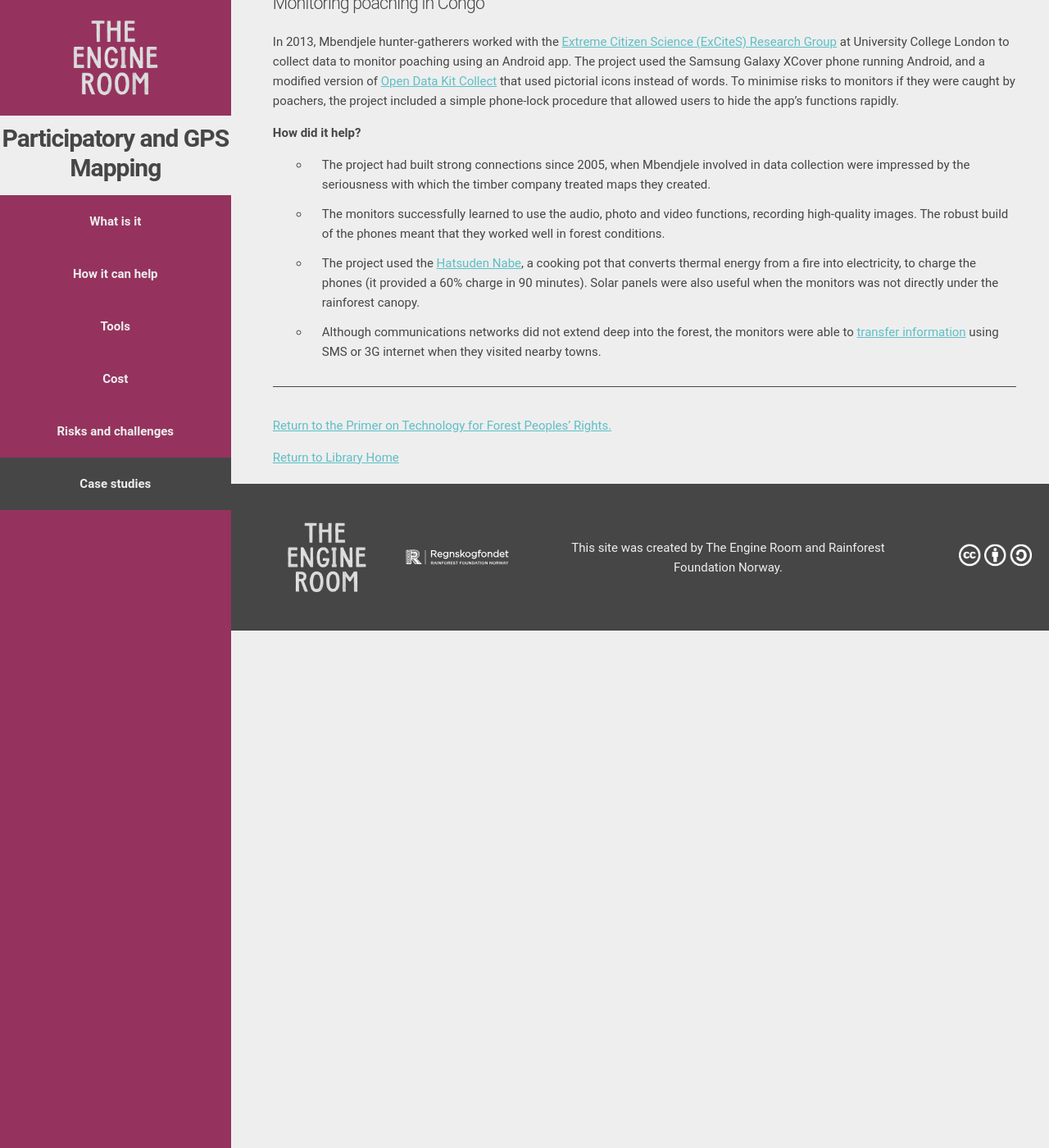
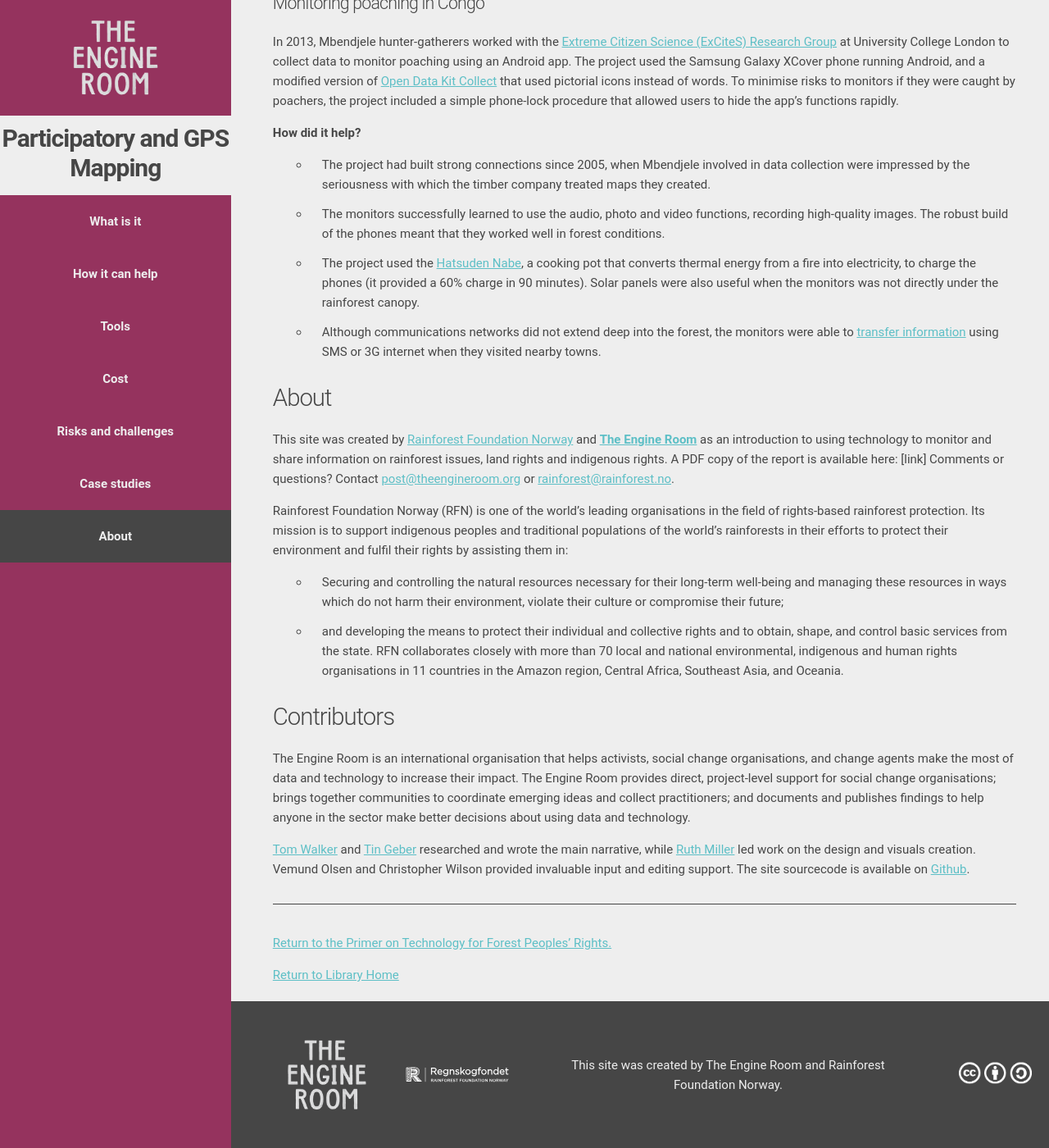
Before and after one commit to the-engine-room/library, a Jekyll site: the page built from _books/rainforest-tech-participatory-mapping.md, in a window 1280 px wide and 1400 px high, scrolled down 1816 px. Shown: the whole window at 82% size. Built offline with Jekyll 4.4.1, drawn with Linux system fonts in a browser that asks for light colours; nearby versions of some CDN libraries; comment, search, counter and statistics services are not loaded.

Commit message:
Added About section

```diff
--- a/_books/rainforest-tech-participatory-mapping.md
+++ b/_books/rainforest-tech-participatory-mapping.md
@@ -12,6 +12,7 @@ navigation:
   - Cost
   - Risks and challenges
   - Case studies
+  - About
 
 ---
 
@@ -65,6 +66,21 @@ In 2013, Mbendjele hunter-gatherers worked with the [Extreme Citizen Science (Ex
 * The project used the [Hatsuden Nabe](http://ustacticalsupply.com/thehastudennabehc-5-usbpancharger.aspx), a cooking pot that converts thermal energy from a fire into electricity, to charge the phones (it provided a 60% charge in 90 minutes). Solar panels were also useful when the monitors was not directly under the rainforest canopy.
 * Although communications networks did not extend deep into the forest, the monitors were able to [transfer information](http://dev3.acmdev.org/papers/dev-final45.pdf) using SMS or 3G internet when they visited nearby towns.
 
+### About
+
+This site was created by [Rainforest Foundation Norway](www.regnskog.no/en/) and __[The Engine Room](//theengineroom.org)__  as an introduction to using technology to monitor and share information on rainforest issues, land rights and indigenous rights. A PDF copy of the report is available here: [link] Comments or questions? Contact [post@theengineroom.org](mailto:post@theengineroom.org) or [rainforest@rainforest.no](rainforest@rainforest.no).
+
+Rainforest Foundation Norway (RFN) is one of the world's leading organisations in the field of rights-based rainforest protection. Its mission is to support indigenous peoples and traditional populations of the world's rainforests in their efforts to protect their environment and fulfil their rights by assisting them in:
+- Securing and controlling the natural resources necessary for their long-term well-being and managing these resources in ways which do not harm their environment, violate their culture or compromise their future;
+- and developing the means to protect their individual and collective rights and to obtain, shape, and control basic services from the state.
+RFN collaborates closely with more than 70 local and national environmental, indigenous and human rights organisations in 11 countries in the Amazon region, Central Africa, Southeast Asia, and Oceania.
+
+### Contributors
+
+The Engine Room is an international organisation that helps activists, social change organisations, and change agents make the most of data and technology to increase their impact. The Engine Room provides direct, project-level support for social change organisations; brings together communities to coordinate emerging ideas and collect practitioners; and documents and publishes findings to help anyone in the sector make better decisions about using data and technology.
+
+[Tom Walker](https://www.theengineroom.org/our_team/tom-walker/) and [Tin Geber](https://www.theengineroom.org/our_team/tin-geber/) researched and wrote the main narrative, while [Ruth Miller](http://ruthmiller.net/) led work on the design and visuals creation. Vemund Olsen and Christopher Wilson provided invaluable input and editing support. The site sourcecode is available on [Github](https://github.com/the-engine-room/library/).
+
 <hr>
 
 [Return to the Primer on Technology for Forest Peoples' Rights.](/rainforest-tech)
```
